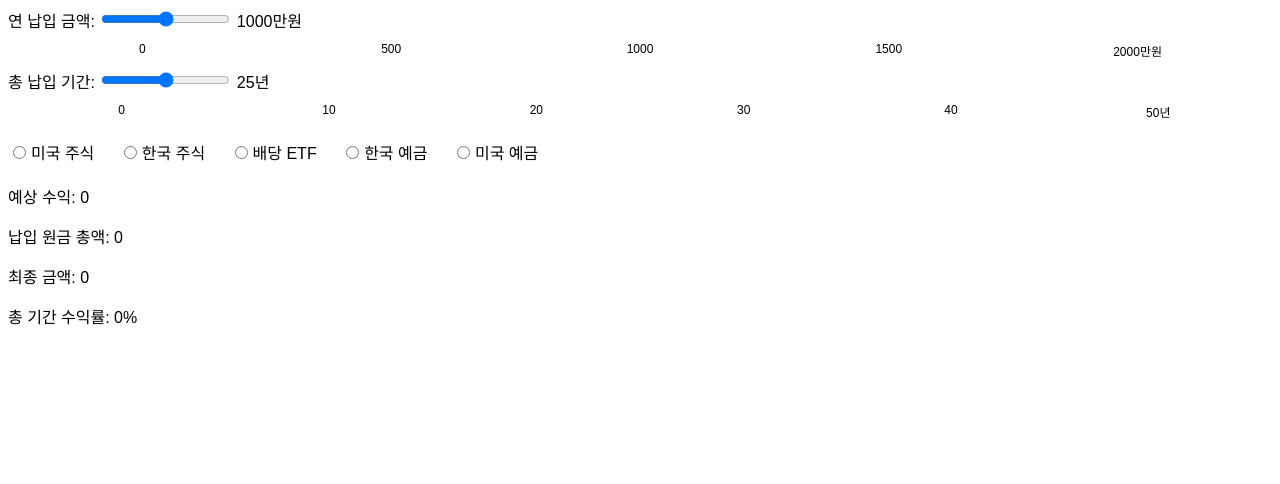
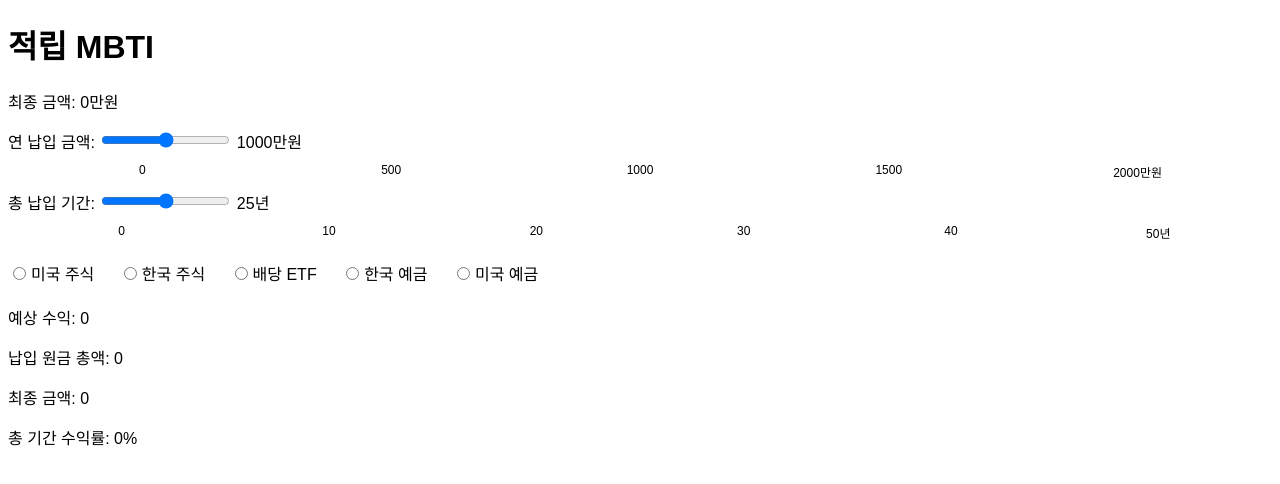
Before and after one commit to epicommu/CalTest, a plain HTML site: page index.html in a window 1280 px wide. Drawn offline with Linux system fonts and the light colour scheme.

Commit message:
Update index.html

```diff
--- a/index.html
+++ b/index.html
@@ -6,6 +6,10 @@
     <link rel="stylesheet" href="style.css">
 </head>
 <body>
+    <h1>적립 MBTI</h1>
+    <div class="result-highlight">
+        <p>최종 금액: <span id="finalAmount">0</span>만원</p>
+    </div>
     <div>
         <label for="annualContribution">연 납입 금액:</label>
         <input type="range" id="annualContribution" min="0" max="2000" value="1000" step="1">
```
